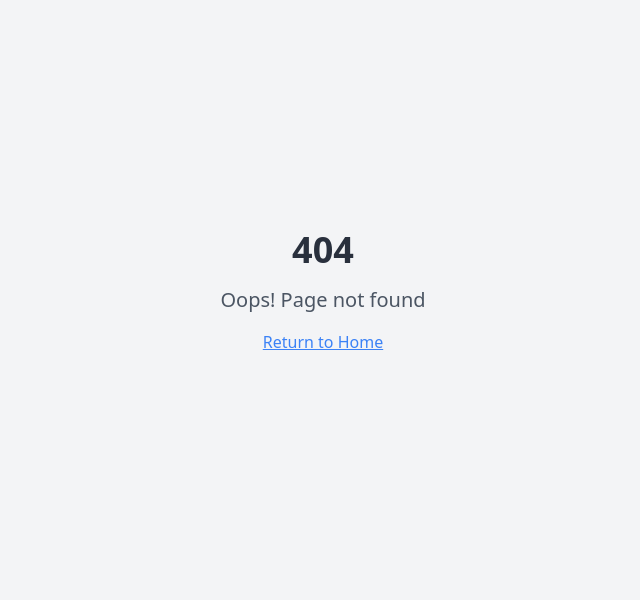
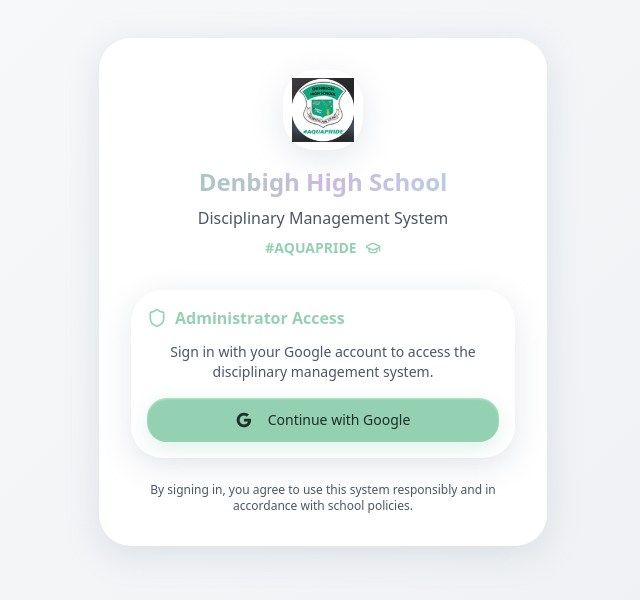
Before and after one commit to dennismachel/discipline-connect-563fb1e2, a React (Vite) app: page /auth in a window 1280 px wide. Before the commit this address had no page. Shown: the part 108-708 px from the top of the page, without its empty margins (317-957 px from the left). Built offline with nearby package versions, Linux system fonts and the light colour scheme.

Commit message:
Add Google authentication
Implement Google sign-up and login functionality. This includes integrating with Google OAuth for user authentication and handling the registration and login processes.

```diff
--- a/src/App.tsx
+++ b/src/App.tsx
@@ -5,6 +5,8 @@ import { QueryClient, QueryClientProvider } from "@tanstack/react-query";
 import { BrowserRouter, Routes, Route } from "react-router-dom";
 import Index from "./pages/Index";
 import NotFound from "./pages/NotFound";
+import Auth from "./pages/Auth";
+import { AuthGuard } from "./components/AuthGuard";
 
 const queryClient = new QueryClient();
 
@@ -15,7 +17,12 @@ const App = () => (
       <Sonner />
       <BrowserRouter>
         <Routes>
-          <Route path="/" element={<Index />} />
+          <Route path="/auth" element={<Auth />} />
+          <Route path="/" element={
+            <AuthGuard>
+              <Index />
+            </AuthGuard>
+          } />
           {/* ADD ALL CUSTOM ROUTES ABOVE THE CATCH-ALL "*" ROUTE */}
           <Route path="*" element={<NotFound />} />
         </Routes>
--- /dev/null
+++ b/src/components/AuthGuard.tsx
@@ -0,0 +1,35 @@
+import { useEffect } from 'react';
+import { useNavigate } from 'react-router-dom';
+import { useAuth } from '@/hooks/useAuth';
+
+interface AuthGuardProps {
+  children: React.ReactNode;
+}
+
+export const AuthGuard = ({ children }: AuthGuardProps) => {
+  const { user, loading } = useAuth();
+  const navigate = useNavigate();
+
+  useEffect(() => {
+    if (!loading && !user) {
+      navigate('/auth');
+    }
+  }, [user, loading, navigate]);
+
+  if (loading) {
+    return (
+      <div className="min-h-screen flex items-center justify-center">
+        <div className="clay-card p-8 text-center">
+          <div className="w-8 h-8 border-4 border-primary border-t-transparent rounded-full animate-spin mx-auto mb-4"></div>
+          <p className="text-muted-foreground">Loading...</p>
+        </div>
+      </div>
+    );
+  }
+
+  if (!user) {
+    return null;
+  }
+
+  return <>{children}</>;
+};
--- a/src/components/Header.tsx
+++ b/src/components/Header.tsx
@@ -1,6 +1,20 @@
-import { Shield, GraduationCap } from "lucide-react";
+import { Shield, GraduationCap, LogOut } from "lucide-react";
+import { useAuth } from "@/hooks/useAuth";
+import { Button } from "@/components/ui/button";
+import { toast } from "sonner";
 
 export function Header() {
+  const { user, signOut } = useAuth();
+
+  const handleSignOut = async () => {
+    const { error } = await signOut();
+    if (error) {
+      toast.error(`Sign out failed: ${error.message}`);
+    } else {
+      toast.success("Signed out successfully");
+    }
+  };
+
   return (
     <header className="relative overflow-hidden">
       {/* Background with subtle pattern */}
@@ -39,7 +53,7 @@ export function Header() {
                 <Shield className="w-5 h-5" />
                 <span className="font-semibold">Administrator Portal</span>
               </div>
-              <p className="text-sm text-muted-foreground">
+              <p className="text-sm text-muted-foreground mb-2">
                 {new Date().toLocaleDateString('en-US', {
                   weekday: 'long',
                   year: 'numeric',
@@ -47,6 +61,22 @@ export function Header() {
                   day: 'numeric'
                 })}
               </p>
+              {user && (
+                <div className="border-t border-border pt-2 mt-2">
+                  <p className="text-xs text-muted-foreground mb-2">
+                    {user.email}
+                  </p>
+                  <Button
+                    onClick={handleSignOut}
+                    size="sm"
+                    variant="outline"
+                    className="clay-card text-xs h-7"
+                  >
+                    <LogOut className="w-3 h-3 mr-1" />
+                    Sign Out
+                  </Button>
+                </div>
+              )}
             </div>
           </div>
         </div>
--- /dev/null
+++ b/src/hooks/useAuth.ts
@@ -0,0 +1,52 @@
+import { useState, useEffect } from 'react';
+import { User, Session } from '@supabase/supabase-js';
+import { supabase } from '@/integrations/supabase/client';
+
+export const useAuth = () => {
+  const [user, setUser] = useState<User | null>(null);
+  const [session, setSession] = useState<Session | null>(null);
+  const [loading, setLoading] = useState(true);
+
+  useEffect(() => {
+    // Set up auth state listener FIRST
+    const { data: { subscription } } = supabase.auth.onAuthStateChange(
+      (event, session) => {
+        setSession(session);
+        setUser(session?.user ?? null);
+        setLoading(false);
+      }
+    );
+
+    // THEN check for existing session
+    supabase.auth.getSession().then(({ data: { session } }) => {
+      setSession(session);
+      setUser(session?.user ?? null);
+      setLoading(false);
+    });
+
+    return () => subscription.unsubscribe();
+  }, []);
+
+  const signInWithGoogle = async () => {
+    const { error } = await supabase.auth.signInWithOAuth({
+      provider: 'google',
+      options: {
+        redirectTo: `${window.location.origin}/`
+      }
+    });
+    return { error };
+  };
+
+  const signOut = async () => {
+    const { error } = await supabase.auth.signOut();
+    return { error };
+  };
+
+  return {
+    user,
+    session,
+    loading,
+    signInWithGoogle,
+    signOut
+  };
+};
--- /dev/null
+++ b/src/pages/Auth.tsx
@@ -0,0 +1,86 @@
+import { useEffect } from 'react';
+import { useNavigate } from 'react-router-dom';
+import { useAuth } from '@/hooks/useAuth';
+import { Button } from '@/components/ui/button';
+import { Shield, GraduationCap } from 'lucide-react';
+import { toast } from 'sonner';
+
+const Auth = () => {
+  const { user, signInWithGoogle } = useAuth();
+  const navigate = useNavigate();
+
+  useEffect(() => {
+    if (user) {
+      navigate('/');
+    }
+  }, [user, navigate]);
+
+  const handleGoogleSignIn = async () => {
+    const { error } = await signInWithGoogle();
+    if (error) {
+      toast.error(`Sign in failed: ${error.message}`);
+    }
+  };
+
+  return (
+    <div className="min-h-screen flex items-center justify-center px-4">
+      <div className="w-full max-w-md">
+        <div className="clay-card p-8 text-center">
+          {/* Header */}
+          <div className="mb-8">
+            <div className="w-20 h-20 mx-auto clay-card flex items-center justify-center mb-4">
+              <img
+                src="/lovable-uploads/67e9bac0-4394-4ea3-9670-69726047b2de.png"
+                alt="Denbigh High School Logo"
+                className="w-16 h-16 object-contain"
+              />
+            </div>
+            <h1 className="text-2xl font-bold bg-gradient-to-r from-primary via-secondary to-accent bg-clip-text text-transparent mb-2">
+              Denbigh High School
+            </h1>
+            <p className="text-muted-foreground">
+              Disciplinary Management System
+            </p>
+            <div className="flex items-center justify-center gap-2 mt-2">
+              <span className="text-sm text-primary font-semibold">#AQUAPRIDE</span>
+              <GraduationCap className="w-4 h-4 text-primary" />
+            </div>
+          </div>
+
+          {/* Authentication */}
+          <div className="space-y-6">
+            <div className="clay-card p-4">
+              <div className="flex items-center gap-2 text-primary mb-3">
+                <Shield className="w-5 h-5" />
+                <span className="font-semibold">Administrator Access</span>
+              </div>
+              <p className="text-sm text-muted-foreground mb-4">
+                Sign in with your Google account to access the disciplinary management system.
+              </p>
+
+              <Button
+                onClick={handleGoogleSignIn}
+                className="w-full clay-primary"
+                size="lg"
+              >
+                <svg className="w-5 h-5 mr-2" viewBox="0 0 24 24">
+                  <path fill="currentColor" d="M22.56 12.25c0-.78-.07-1.53-.2-2.25H12v4.26h5.92c-.26 1.37-1.04 2.53-2.21 3.31v2.77h3.57c2.08-1.92 3.28-4.74 3.28-8.09z"/>
+                  <path fill="currentColor" d="M12 23c2.97 0 5.46-.98 7.28-2.66l-3.57-2.77c-.98.66-2.23 1.06-3.71 1.06-2.86 0-5.29-1.93-6.16-4.53H2.18v2.84C3.99 20.53 7.7 23 12 23z"/>
+                  <path fill="currentColor" d="M5.84 14.09c-.22-.66-.35-1.36-.35-2.09s.13-1.43.35-2.09V7.07H2.18C1.43 8.55 1 10.22 1 12s.43 3.45 1.18 4.93l2.85-2.22.81-.62z"/>
+                  <path fill="currentColor" d="M12 5.38c1.62 0 3.06.56 4.21 1.64l3.15-3.15C17.45 2.09 14.97 1 12 1 7.7 1 3.99 3.47 2.18 7.07l3.66 2.84c.87-2.6 3.3-4.53 6.16-4.53z"/>
+                </svg>
+                Continue with Google
+              </Button>
+            </div>
+
+            <div className="text-xs text-muted-foreground">
+              By signing in, you agree to use this system responsibly and in accordance with school policies.
+            </div>
+          </div>
+        </div>
+      </div>
+    </div>
+  );
+};
+
+export default Auth;
```
Also changed, not shown: 1 other file (tests, documents, lock files or other folders).
